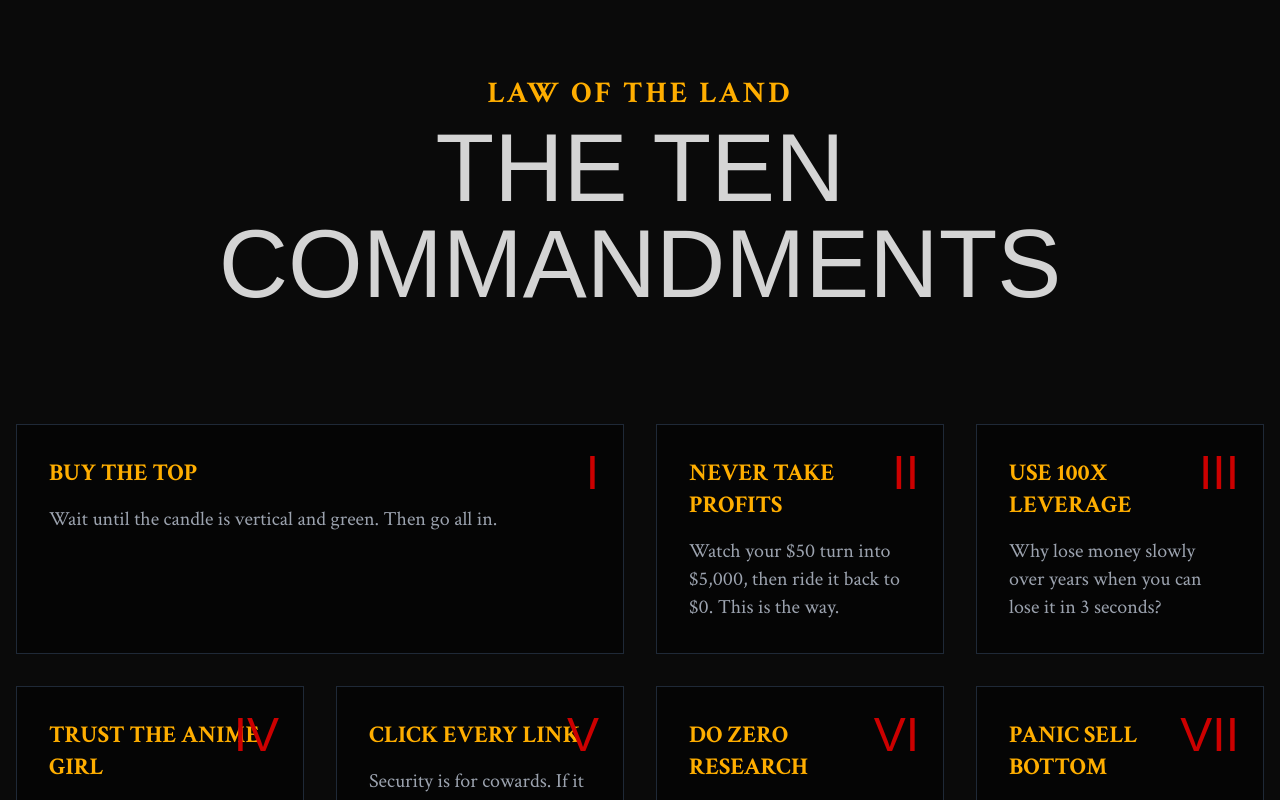
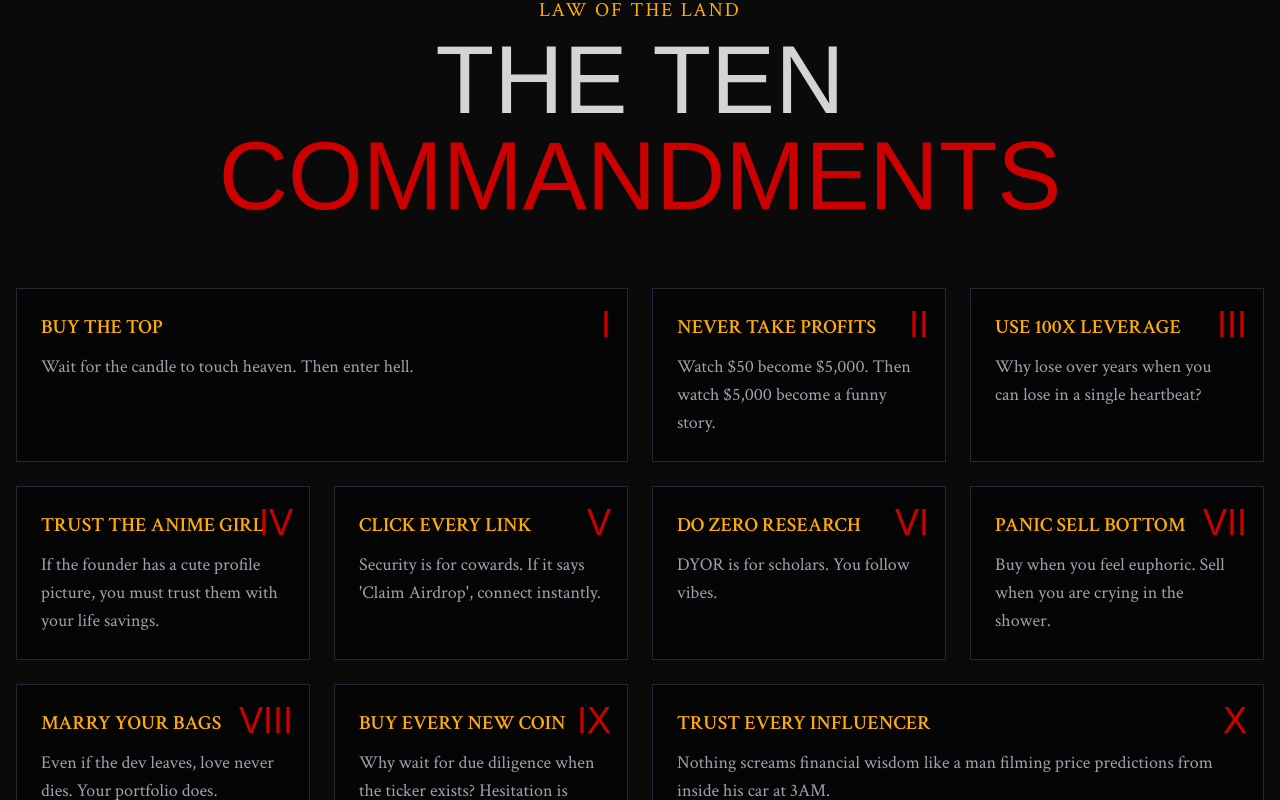
Before and after one commit to Pluviophile84/HELLCOIN, a Next.js app: page / in a window 1280 px wide. Shown: the part 2060-2860 px from the top of the page. Built offline with nearby package versions, Linux system fonts and the light colour scheme; a web font is replaced by a local one.

Commit message:
Update Commandments.tsx

```diff
--- a/components/sections/Commandments.tsx
+++ b/components/sections/Commandments.tsx
@@ -2,42 +2,33 @@
 import { motion } from "framer-motion";
 
 const commandments = [
-  { id: "I", title: "BUY THE TOP", text: "Wait until the candle is vertical and green. Then go all in." },
-  { id: "II", title: "NEVER TAKE PROFITS", text: "Watch your $50 turn into $5,000, then ride it back to $0. This is the way." },
-  { id: "III", title: "USE 100X LEVERAGE", text: "Why lose money slowly over years when you can lose it in 3 seconds?" },
+  { id: "I", title: "BUY THE TOP", text: "Wait for the candle to touch heaven. Then enter hell." },
+  { id: "II", title: "NEVER TAKE PROFITS", text: "Watch $50 become $5,000. Then watch $5,000 become a funny story." },
+  { id: "III", title: "USE 100X LEVERAGE", text: "Why lose over years when you can lose in a single heartbeat?" },
   { id: "IV", title: "TRUST THE ANIME GIRL", text: "If the founder has a cute profile picture, you must trust them with your life savings." },
   { id: "V", title: "CLICK EVERY LINK", text: "Security is for cowards. If it says 'Claim Airdrop', connect instantly." },
-  { id: "VI", title: "DO ZERO RESEARCH", text: "Reading is for nerds. Just look at the ticker and the memes." },
-  { id: "VII", title: "PANIC SELL BOTTOM", text: "Buy when you feel like a god. Sell when you are crying in the shower." },
-  { id: "VIII", title: "MARRY YOUR BAGS", text: "Emotional attachment is key. Never let go, even when the dev leaves." },
-  { id: "IX", title: "IGNORE GAS FEES", text: "Pay $80 in ETH fees to swap $15 worth of a shitcoin. Be a man." },
-  { id: "X", title: "ENVY THY NEIGHBOR", text: "Stare at other people's gains on Twitter until you feel physically ill." },
+  { id: "VI", title: "DO ZERO RESEARCH", text: "DYOR is for scholars. You follow vibes." },
+  { id: "VII", title: "PANIC SELL BOTTOM", text: "Buy when you feel euphoric. Sell when you are crying in the shower." },
+  { id: "VIII", title: "MARRY YOUR BAGS", text: "Even if the dev leaves, love never dies. Your portfolio does." },
+  { id: "IX", title: "BUY EVERY NEW COIN", text: "Why wait for due diligence when the ticker exists? Hesitation is how people miss generational scams." },
+  { id: "X", title: "TRUST EVERY INFLUENCER", text: "Nothing screams financial wisdom like a man filming price predictions from inside his car at 3AM." },
 ];
 
 export const Commandments = () => {
   return (
-    // FIX: Reduced 2xl vertical padding from py-64 to py-40 to fit 1080p screens better
-    <section id="commandments" className="bg-hell-dark relative px-4
-                                        py-24 sm:py-32 md:py-36 lg:py-40 xl:py-44 2xl:py-48">
-      {/* FIX: Capped 2xl width at 1600px instead of 2000px for better density on 1920px screens */}
-      <div className="mx-auto w-full max-w-xl sm:max-w-2xl md:max-w-4xl lg:max-w-5xl xl:max-w-7xl 2xl:max-w-[1600px]">
+    <section id="commandments" className="py-24 px-4 bg-hell-dark relative">
+      <div className="max-w-7xl mx-auto">
 
         {/* --- HEADER --- */}
-        <div className="flex flex-col items-center text-center gap-2
-                        mb-16 sm:mb-20 md:mb-24 lg:mb-24 xl:mb-28 2xl:mb-32">
-          {/* FIX: Reduced 2xl size from 5xl to 3xl for elegance */}
-          <span className="font-terminal text-[#ffae00] tracking-widest uppercase font-bold
-                           text-lg sm:text-xl md:text-2xl lg:text-2xl xl:text-3xl 2xl:text-3xl">
-            LAW OF THE LAND
+        <div className="text-center mb-16 flex flex-col items-center gap-2">
+          <span className="font-terminal text-[#ffae00] text-lg md:text-xl tracking-widest uppercase">
+          LAW OF THE LAND
           </span>
-          {/* FIX: Reduced 2xl size from 11rem (176px) to 8xl (96px) so it doesn't eat the screen */}
-          <h2 className="font-gothic text-hell-white
-                         text-5xl sm:text-6xl md:text-7xl lg:text-7xl xl:text-8xl 2xl:text-8xl">
-            THE TEN COMMANDMENTS
+          <h2 className="font-gothic text-6xl md:text-8xl text-hell-white">
+            THE TEN <span className="text-hell-red">COMMANDMENTS</span>
           </h2>
         </div>
 
-        {/* --- GRID --- */}
         <motion.div
           initial="hidden"
           whileInView="visible"
@@ -45,9 +36,7 @@ export const Commandments = () => {
           variants={{
             visible: { transition: { staggerChildren: 0.1 } }
           }}
-          // FIX: Reduced 2xl gap from 12 to 8
-          className="grid grid-cols-1 md:grid-cols-2 lg:grid-cols-3 xl:grid-cols-4
-                     gap-6 lg:gap-8 xl:gap-8 2xl:gap-10"
+          className="grid grid-cols-1 md:grid-cols-2 lg:grid-cols-3 xl:grid-cols-4 gap-6"
         >
           {commandments.map((c, i) => (
             <motion.div
@@ -57,30 +46,24 @@ export const Commandments = () => {
                 visible: { opacity: 1, y: 0 }
               }}
               className={`
-                bg-hell-black border border-gray-800 relative group
+                bg-hell-black border border-gray-800 p-6 relative group
                 transition-all duration-75 ease-out
                 hover:border-hell-red hover:scale-[1.01]
-                p-6 sm:p-8 lg:p-8 2xl:p-10
                 ${i === 0 || i === 9 ? 'md:col-span-2' : ''}
               `}
             >
-              {/* ID Number - FIX: Reduced 2xl size from 7xl to 5xl */}
-              <div className="absolute font-gothic text-hell-red transition-colors duration-75
-                              top-4 right-4 sm:top-6 sm:right-6
-                              text-4xl sm:text-5xl lg:text-5xl 2xl:text-5xl">
+              {/* ID Number (Fixed Bright Red) */}
+              <div className="absolute top-4 right-4 font-gothic text-4xl text-hell-red">
                 {c.id}
               </div>
 
-              {/* Title - FIX: Reduced 2xl size from 4xl to 2xl */}
-              <h3 className="font-terminal text-[#ffae00] group-hover:text-hell-red uppercase font-bold transition-colors duration-75
-                             mb-3 lg:mb-4
-                             text-xl sm:text-2xl lg:text-2xl 2xl:text-2xl">
+              {/* Title */}
+              <h3 className="font-terminal text-xl text-[#ffae00] mb-3 group-hover:text-hell-red uppercase font-semibold transition-colors duration-75">
                 {c.title}
               </h3>
 
-              {/* Text - FIX: Reduced 2xl size from 3xl to xl */}
-              <p className="font-terminal text-gray-400 group-hover:text-gray-200 transition-colors duration-75
-                            text-lg sm:text-xl lg:text-xl 2xl:text-xl leading-relaxed">
+              {/* Text */}
+              <p className="font-terminal text-lg text-gray-400 group-hover:text-gray-200 transition-colors duration-75">
                 {c.text}
               </p>
             </motion.div>
```
